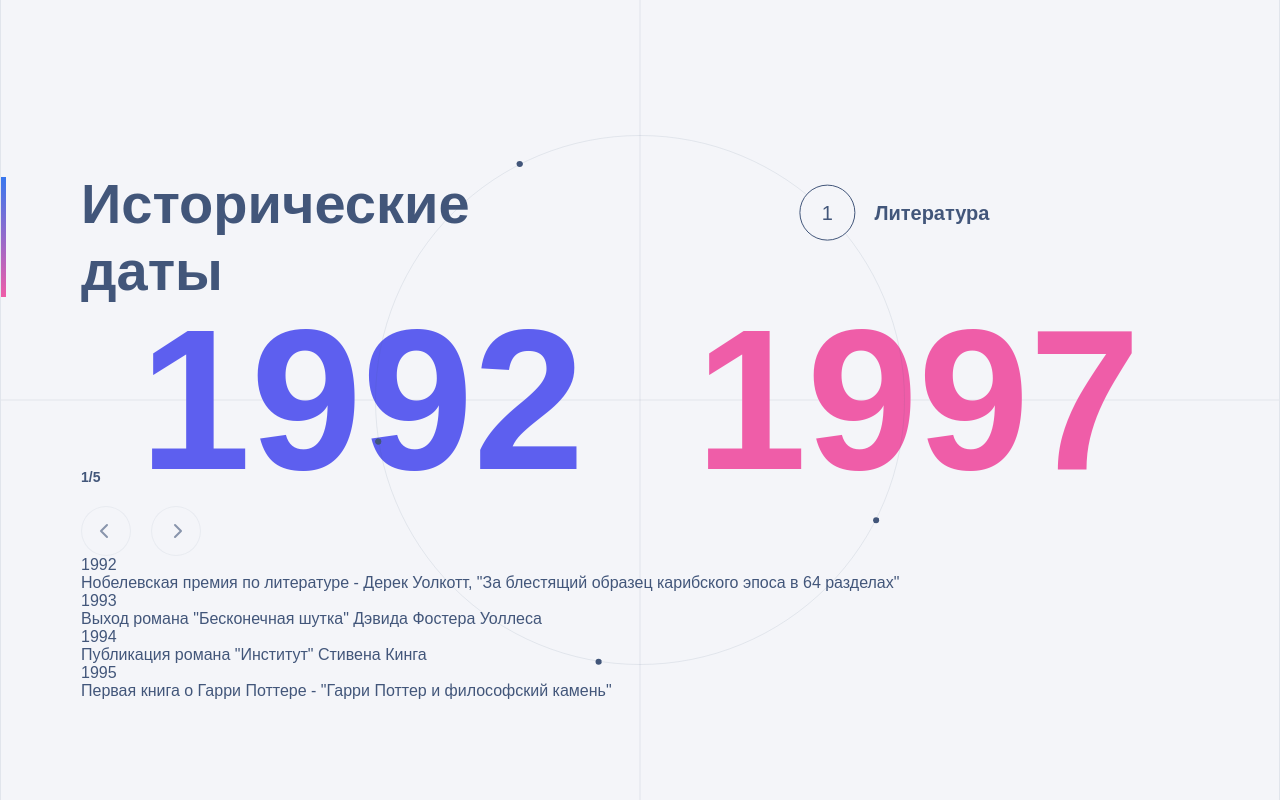
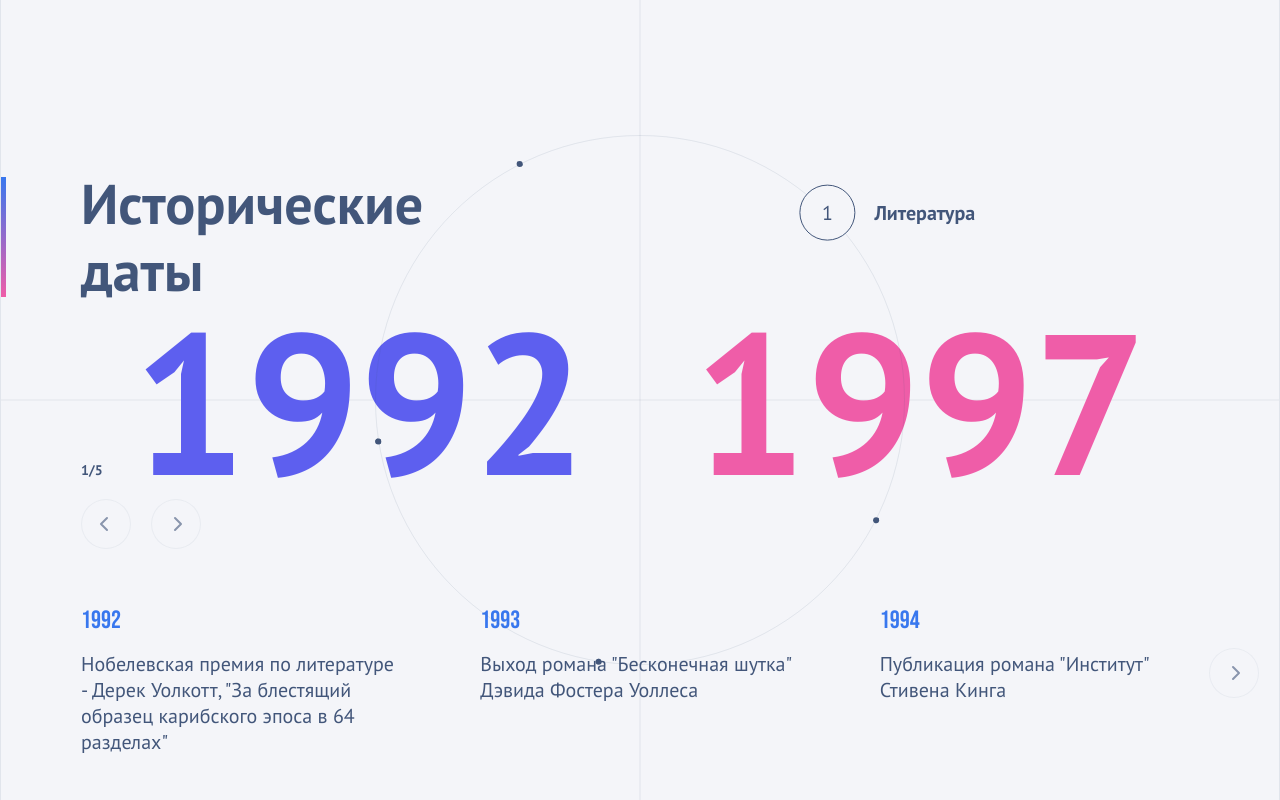
Before and after one commit to ManyakovS/only-test, a React app: page / in a window 1280 px wide. Built offline with nearby package versions, Linux system fonts and the light colour scheme.

Commit message:
feat: Swiper контента

```diff
--- a/src/components/CircularSwiper.tsx
+++ b/src/components/CircularSwiper.tsx
@@ -3,27 +3,12 @@ import gsap from "gsap";
 import { useGSAP } from "@gsap/react";
 import type { SlideType } from "../data/slides";
 import NavigationControl from "./NavigationControl";
+import ContentSection from './ContentSection'
+import { animationDotScaleDown, animationDotScaleUp, animationProperties } from "../data/animations";
 
 // Константы геометрии
 const RADIUS = 265;
 const TARGET_ANGLE = -45;
-
-const animationProperties = {
-  duration: 0.6,
-  ease: "power1.inOut",
-};
-
-const animationDotScaleUp = {
-  ...animationProperties,
-  width: 56,
-  height: 56,
-};
-
-const animationDotScaleDown = {
-  ...animationProperties,
-  width: 6,
-  height: 6,
-};
 
 interface CircularSwiperProps {
   slides: SlideType[];
@@ -157,7 +142,7 @@ export default function CircularSwiper({ slides }: CircularSwiperProps) {
 
             return (
               <div
-                key={item.title}
+                key={item.id}
                 className="dot-wrapper"
                 style={{
                   position: "absolute",
@@ -206,16 +191,7 @@ export default function CircularSwiper({ slides }: CircularSwiperProps) {
           <NavigationControl direction="right" onClick={handleNext} />
         </div>
 
-        <div className="content-section">
-          <div className="slide-content">
-            {currentSlide.details.map((detail, idx) => (
-              <div key={idx} className="detail-item">
-                <span className="detail-date">{detail.date}</span>
-                <p className="detail-desc">{detail.description}</p>
-              </div>
-            ))}
-          </div>
-        </div>
+        <ContentSection currentSlide={currentSlide} />
       </div>
     </>
   );
--- /dev/null
+++ b/src/components/ContentSection.tsx
@@ -0,0 +1,84 @@
+import React, { useRef } from "react";
+import { Swiper, SwiperSlide } from "swiper/react";
+import { Navigation } from "swiper/modules"; // 1. Импортируем модуль навигации
+import { Swiper as SwiperType } from "swiper";
+import NavigationControl from "./NavigationControl";
+import { SlideType } from "../data/slides";
+import { gsap } from "gsap";
+import { useGSAP } from "@gsap/react";
+import { animationProperties } from "../data/animations";
+
+
+import "swiper/css";
+import "swiper/css/navigation"; // Импорт базовых стилей навигации (необязательно, если стили свои)
+
+interface ContentSectionProps {
+  currentSlide: SlideType;
+}
+
+const ContentSection = ({ currentSlide }: ContentSectionProps) => {
+  const swiperRef = useRef<SwiperType | null>(null);
+  const containerRef = useRef<HTMLDivElement | null>(null);
+
+  // Анимация появления при смене контента
+  useGSAP(() => {
+    if (!containerRef.current) return;
+
+    // Сбрасываем начальное состояние и анимируем вверх
+    gsap.fromTo(
+      containerRef.current,
+      {
+        opacity: 0,
+        y: 40,
+      },
+      {
+        opacity: 1,
+        y: 0,
+        delay: 0.2,
+        ...animationProperties
+      }
+    );
+  }, [currentSlide.id]);
+
+  return (
+    <div className="content-section" ref={containerRef}>
+      <div className="swiper-controls">
+        <NavigationControl
+          className="navigation-control--prev"
+          direction="left"
+        />
+        <NavigationControl
+          className="navigation-control--next"
+          direction="right"
+        />
+      </div>
+
+      <Swiper
+        modules={[Navigation]}
+        navigation={{
+          prevEl: ".navigation-control--prev",
+          nextEl: ".navigation-control--next",
+          disabledClass: "navigation-control--disabled",
+        }}
+        onSwiper={(swiper) => {
+          swiperRef.current = swiper;
+        }}
+        spaceBetween={80}
+        slidesPerView={3}
+        grabCursor={true}
+        key={currentSlide.id}
+      >
+        {currentSlide.details.map((detail) => (
+          <SwiperSlide key={detail.date}>
+            <div className="detail-item">
+              <p className="text-p-xl detail-item__date">{detail.date}</p>
+              <p className="text-p">{detail.description}</p>
+            </div>
+          </SwiperSlide>
+        ))}
+      </Swiper>
+    </div>
+  );
+};
+
+export default ContentSection;
--- a/src/components/NavigationControl.tsx
+++ b/src/components/NavigationControl.tsx
@@ -1,15 +1,15 @@
 interface NavigationControlProps {
     direction?: 'left' | 'right';
     onClick?: () => void;
+    className?: string;
 }
 
-const NavigationControl = ({ direction = 'right', onClick, ...props } : NavigationControlProps) => {
+const NavigationControl = ({ direction = 'right', onClick, className } : NavigationControlProps) => {
   return (
     <button
-      className={`navigation-control navigation-control--${direction}`}
+      className={`navigation-control navigation-control--${direction} ${className}`}
       onClick={onClick}
       aria-label={direction === 'right' ? 'Next' : 'Previous'}
-      {...props}
     >
       <svg
         viewBox="0 0 24 24"
--- /dev/null
+++ b/src/data/animations.ts
@@ -0,0 +1,16 @@
+export const animationProperties = {
+  duration: 0.6,
+  ease: "power1.inOut",
+};
+
+export const animationDotScaleUp = {
+  ...animationProperties,
+  width: 56,
+  height: 56,
+};
+
+export const animationDotScaleDown = {
+  ...animationProperties,
+  width: 6,
+  height: 6,
+};
--- a/src/data/slides.ts
+++ b/src/data/slides.ts
@@ -1,4 +1,5 @@
 export type SlideType = {
+    id: number,
     title: string
     periodStart: number
     periodEnd: number
@@ -10,6 +11,7 @@ export type SlideType = {
 
 const slides: SlideType[] = [
     {
+        id: 1,
         title: 'Литература',
         periodStart: 1992,
         periodEnd: 1997,
@@ -33,6 +35,7 @@ const slides: SlideType[] = [
         ]
     },
     {
+        id: 2,
         title: 'Технологии',
         periodStart: 1995,
         periodEnd: 2000,
@@ -60,6 +63,7 @@ const slides: SlideType[] = [
         ]
     },
     {
+        id: 3,
         title: 'Кино',
         periodStart: 1999,
         periodEnd: 2003,
@@ -79,6 +83,7 @@ const slides: SlideType[] = [
         ]
     },
     {
+        id: 4,
         title: 'Наука',
         periodStart: 2000,
         periodEnd: 2005,
@@ -106,6 +111,7 @@ const slides: SlideType[] = [
         ]
     },
     {
+        id: 5,
         title: 'Музыка',
         periodStart: 2005,
         periodEnd: 2010,
--- a/src/styles/circular-swiper.scss
+++ b/src/styles/circular-swiper.scss
@@ -130,3 +130,51 @@
     }
   }
 }
+
+.content-section {
+  position: relative;
+  height: 135px;
+  width: 100%;
+  margin-top: 56px;
+
+  .swiper-controls {
+    position: absolute;
+    top: 50%;
+    left: 0;
+    right: 0;
+    transform: translateY(-50%);
+    display: flex;
+    justify-content: space-between;
+    width: 100%;
+    z-index: 10;
+    pointer-events: none;
+
+    & > * {
+      pointer-events: all;
+    }
+
+    .navigation-control--left {
+      margin-left: -60px;
+    }
+
+    .navigation-control--right {
+      margin-right: -60px;
+    }
+
+    .navigation-control--disabled {
+      opacity: 0;
+      pointer-events: none;
+      cursor: default;
+    }
+  }
+
+  .detail-item {
+    display: flex;
+    flex-direction: column;
+    gap: 15px;
+
+    &__date {
+      color: var(--blue);
+    }
+  }
+}
--- a/src/styles/history-dates.scss
+++ b/src/styles/history-dates.scss
@@ -53,7 +53,7 @@
   max-width: 1440px;
   height: 100%;
   margin: 0 auto;
-  padding: 170px 80px 100px 80px;
+  padding: 170px 80px 60px 80px;
   border-left: var(--lines-color) var(--lines-width) solid;
   border-right: var(--lines-color) var(--lines-width) solid;
 
--- a/src/styles/index.scss
+++ b/src/styles/index.scss
@@ -1,5 +1,6 @@
 @use "reset.scss";
 @use 'history-dates.scss';
+@import url('https://fonts.googleapis.com/css2?family=Bebas+Neue&family=PT+Sans:ital,wght@0,400;0,700;1,400;1,700&display=swap');
 
 :root {
     --background: #f4f5f9;
@@ -19,6 +20,7 @@ body {
     height: 100%;
     font-family: "PT Sans", sans-serif;
     box-sizing: border-box;
+    overflow-x: hidden;
 }
 #root {
   height: 100%;
@@ -43,3 +45,9 @@ body {
 .text-p {
   font-size: 1.25rem;
 }
+
+.text-p-xl {
+  font-size: 1.5625rem;
+  font-family: "Bebas Neue", sans-serif;
+  font-style: normal;
+}
```
